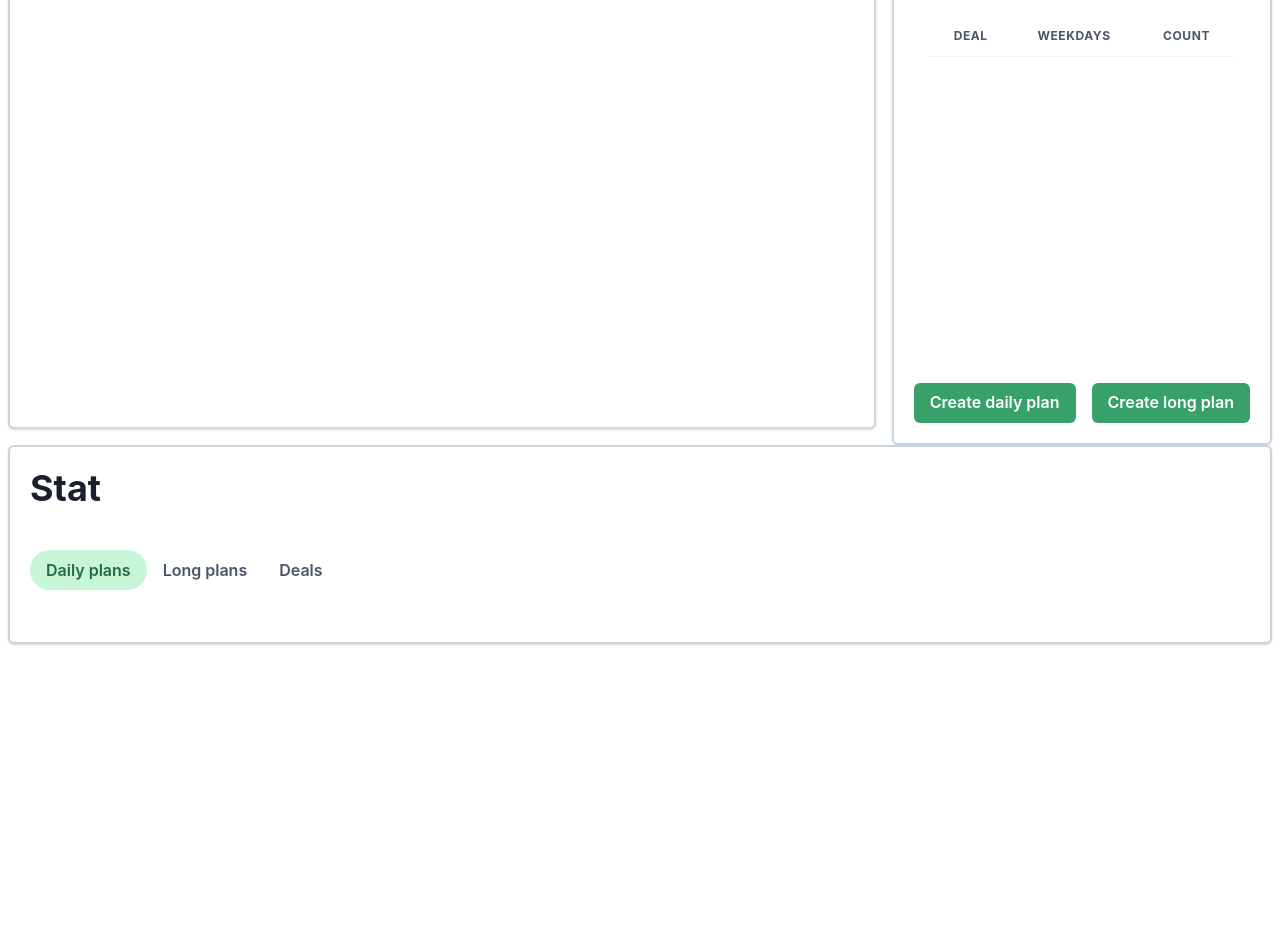
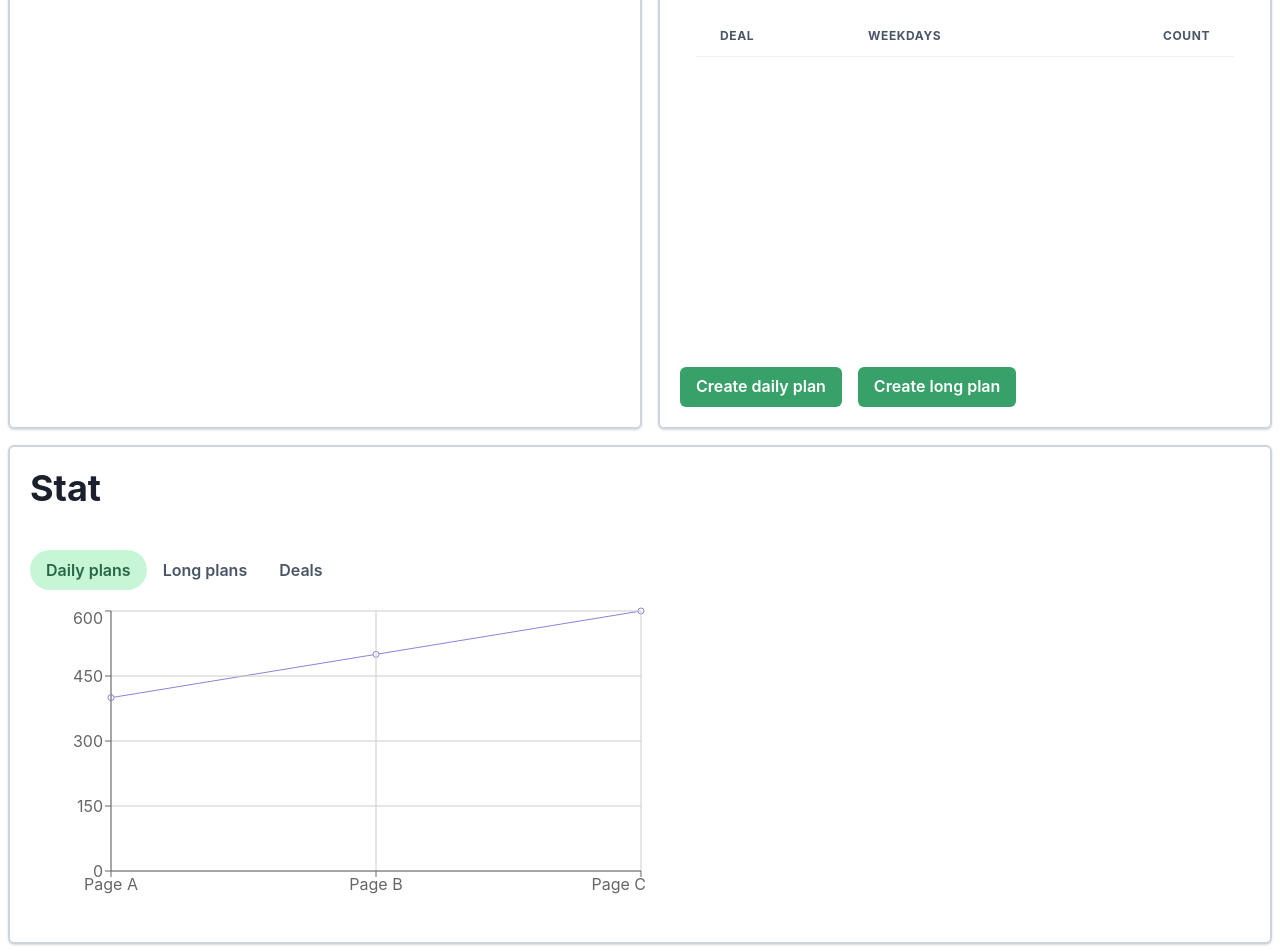
Before and after one commit to Paul1337/effeciency-monitor-v2, a React (Vite) app: page / in a window 1280 px wide. Shown: the part 163-1115 px from the top of the page. Before the commit the page ends 815 px from the top, so only its background shows below. Built offline with nearby package versions, Linux system fonts and the light colour scheme.

Commit message:
stat component test chart

```diff
--- a/src/ui/components/PlansControl/DailyPlansList.tsx
+++ b/src/ui/components/PlansControl/DailyPlansList.tsx
@@ -14,7 +14,7 @@ export const DailyPlansList = () => {
     };
 
     return (
-        <TableContainer flex={1}>
+        <TableContainer>
             <Table variant='simple'>
                 <Thead>
                     <Tr>
--- a/src/ui/components/PlansControl/PlansControl.tsx
+++ b/src/ui/components/PlansControl/PlansControl.tsx
@@ -34,8 +34,8 @@ export const PlansControl = () => {
 
     return (
         <>
-            <Tabs>
-                <BaseCard height={'100%'}>
+            <Tabs flex={1} display={'flex'}>
+                <BaseCard flex={1}>
                     <CardHeader>
                         <Heading>Plans</Heading>
                         <TabList mt={2}>
--- /dev/null
+++ b/src/ui/components/Stat/DailyPlansStat/DailyPlansStat.tsx
@@ -0,0 +1,20 @@
+import { CartesianGrid, Line, LineChart, XAxis, YAxis } from 'recharts';
+
+const data = [
+    { name: 'Page A', uv: 400, pv: 2400, amt: 2400 },
+    { name: 'Page B', uv: 500, pv: 2400, amt: 2400 },
+    { name: 'Page C', uv: 600, pv: 2400, amt: 2400 },
+];
+
+export const DailyPlansStat = () => {
+    return (
+        <>
+            <LineChart width={600} height={300} data={data}>
+                <Line type='monotone' dataKey='uv' stroke='#8884d8' />
+                <CartesianGrid stroke='#ccc' />
+                <XAxis dataKey='name' />
+                <YAxis />
+            </LineChart>
+        </>
+    );
+};
--- /dev/null
+++ b/src/ui/components/Stat/DealsStat/DealsStat.tsx
@@ -0,0 +1,5 @@
+import React from 'react';
+
+export const DealsStat = () => {
+    return <div>DealsStat</div>;
+};
--- /dev/null
+++ b/src/ui/components/Stat/LongPlansStat/LongPlansStat.tsx
@@ -0,0 +1,5 @@
+import React from 'react';
+
+export const LongPlansStat = () => {
+    return <div>LongPlansStat</div>;
+};
--- a/src/ui/components/Stat/Stat.tsx
+++ b/src/ui/components/Stat/Stat.tsx
@@ -8,8 +8,10 @@ import {
     TabPanels,
     Tabs,
 } from '@chakra-ui/react';
-import React from 'react';
 import { BaseCard } from '../BaseCard/BaseCard';
+import { DailyPlansStat } from './DailyPlansStat/DailyPlansStat';
+import { LongPlansStat } from './LongPlansStat/LongPlansStat';
+import { DealsStat } from './DealsStat/DealsStat';
 
 export const Stat = () => {
     return (
@@ -25,8 +27,15 @@ export const Stat = () => {
                         <Tab>Deals</Tab>
                     </TabList>
                     <TabPanels>
-                        <TabPanel></TabPanel>
-                        <TabPanel></TabPanel>
+                        <TabPanel>
+                            <DailyPlansStat />
+                        </TabPanel>
+                        <TabPanel>
+                            <LongPlansStat />
+                        </TabPanel>
+                        <TabPanel>
+                            <DealsStat />
+                        </TabPanel>
                     </TabPanels>
                 </Tabs>
             </CardBody>
```
